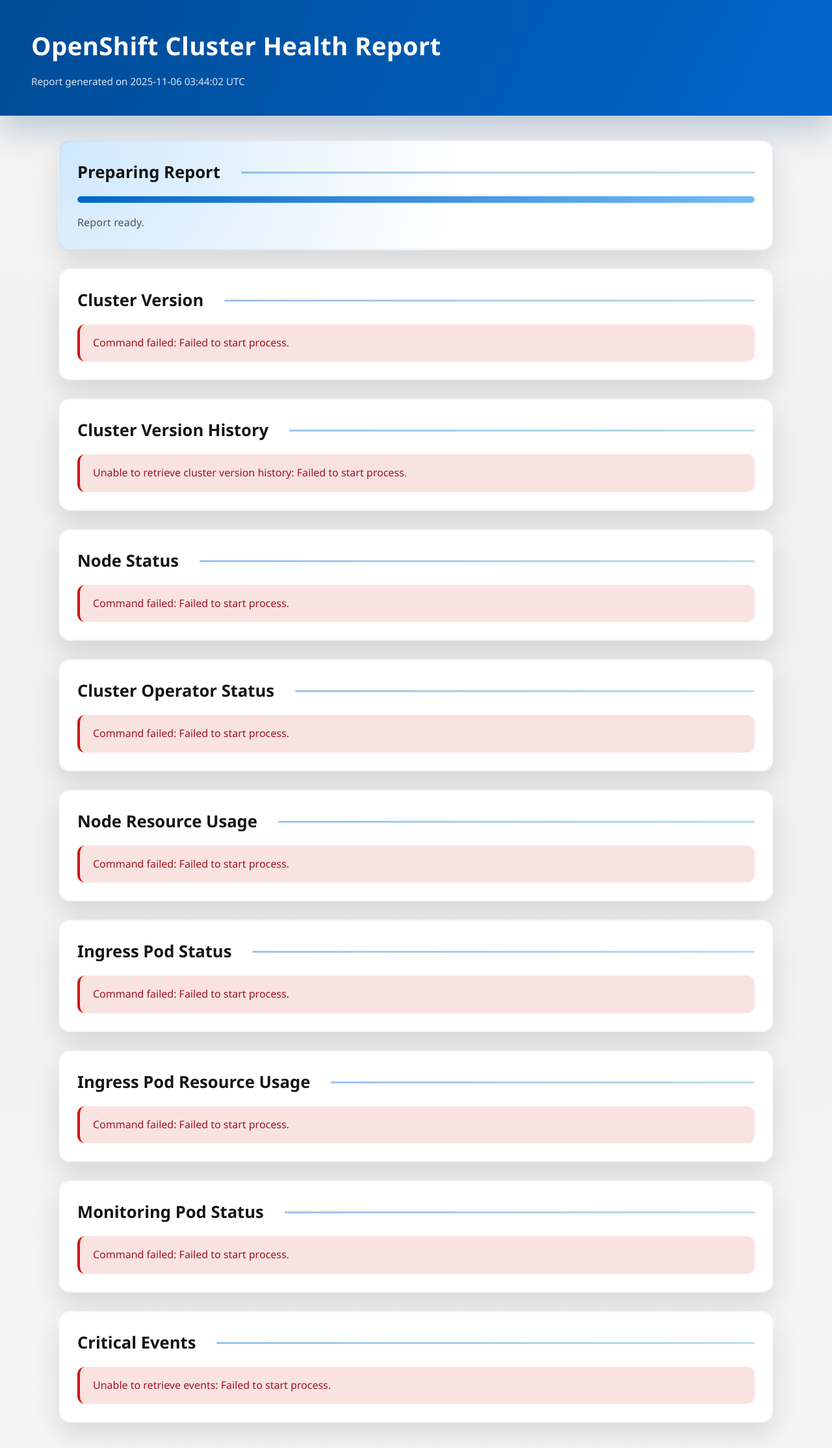
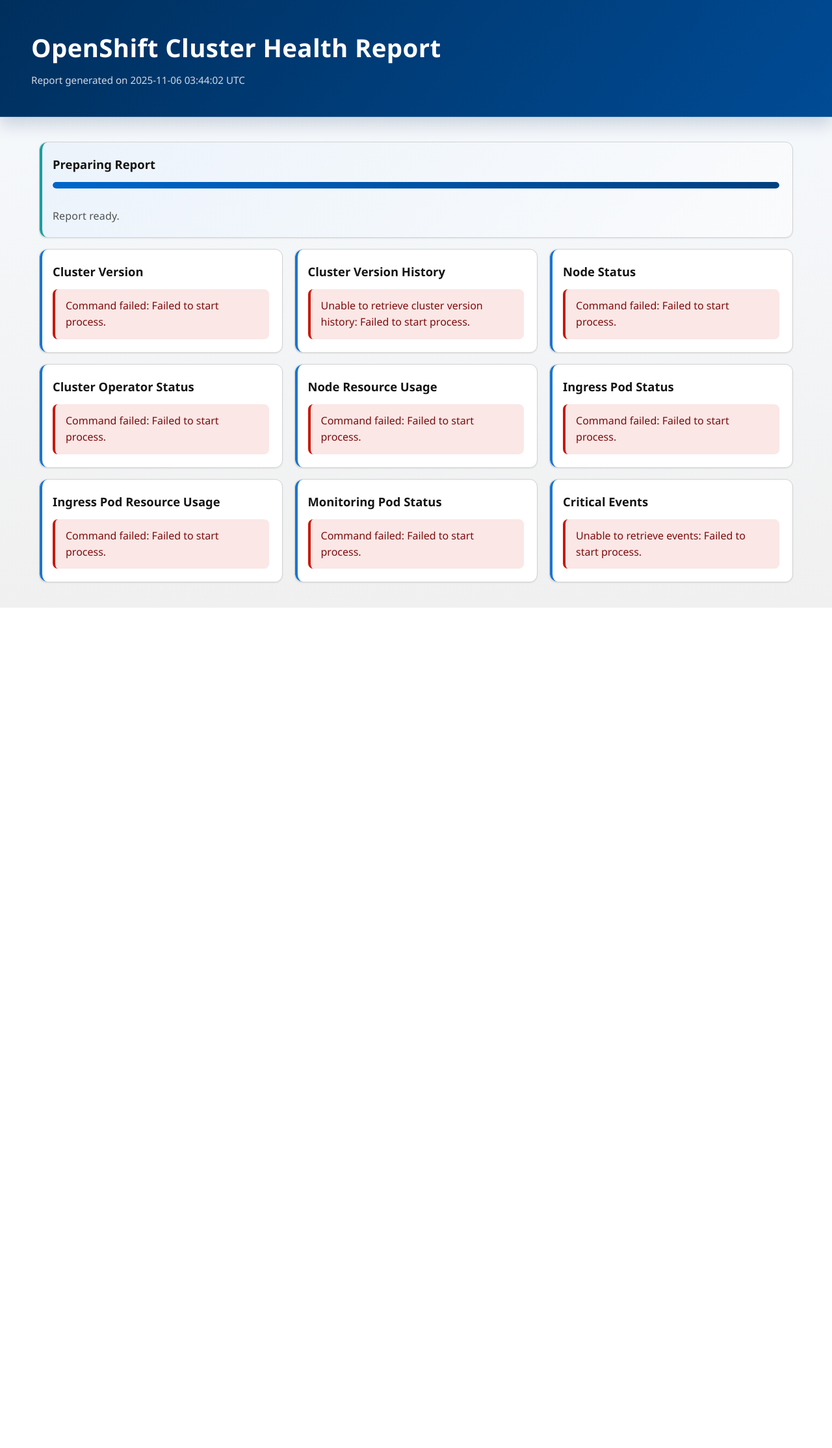
Before and after one commit to cragr/ocp-cluster-health, a PHP site: page / in a window 1280 px wide. Shown: the whole page at 65% size. After the commit the page ends 935 px from the top, so only its background shows below. Run offline with PHP 8.4, Linux system fonts and the light colour scheme.

Commit message:
Refine health report styling for OpenShift 4.20 palette

```diff
--- a/index.php
+++ b/index.php
@@ -385,29 +385,26 @@ foreach ($sectionDefinitions as $id => $definition) {
         :root {
             color-scheme: light dark;
             --osc-font-family: "Red Hat Text", "Segoe UI", system-ui, -apple-system, BlinkMacSystemFont, sans-serif;
-            --osc-line-height: 1.6;
-            --osc-color-body-bg: #f5f5f5; /* $pf-color-black-100 */
-            --osc-color-body-bg-soft: #f0f0f0; /* $pf-color-black-150 */
+            --osc-line-height: 1.55;
+            --osc-color-body-bg: #f0f0f0; /* pf-v5-theme--color--bg-subtle */
             --osc-color-surface: #ffffff;
-            --osc-color-surface-alt: #fdfdfd;
-            --osc-color-surface-border: #d2d2d2; /* $pf-color-black-200 */
-            --osc-color-text: #151515; /* $pf-color-black-900 */
-            --osc-color-text-subtle: #4f5255; /* $pf-color-black-500 */
-            --osc-color-muted: #6a6e73; /* $pf-color-black-400 */
-            --osc-color-header-start: #004b95; /* $pf-color-blue-600 */
-            --osc-color-header-end: #0066cc; /* --pf-global--primary-color--100 */
+            --osc-color-panel-border: #d2d2d2;
+            --osc-color-border-subtle: #e0e0e0;
+            --osc-color-surface-subtle: #f7f7f7;
+            --osc-color-text: #151515;
+            --osc-color-text-subtle: #4f5255;
+            --osc-color-muted: #6a6e73;
+            --osc-color-header-top: #002f5d;
+            --osc-color-header-bottom: #004b95;
             --osc-color-primary: #0066cc;
-            --osc-color-primary-soft: #73bcf7; /* $pf-color-blue-200 */
-            --osc-color-primary-muted: #bee1f4; /* $pf-color-blue-100 */
-            --osc-color-progress-bg: #def3ff; /* $pf-color-blue-50 */
-            --osc-color-accent-cyan: #009596; /* $pf-color-cyan-300 */
-            --osc-color-accent-gold: #f4c145; /* $pf-color-gold-400 */
-            --osc-color-accent-green: #3e8635; /* $pf-color-green-500 */
-            --osc-color-accent-red: #c9190b; /* $pf-color-red-100 */
-            --osc-color-card-shadow: rgba(3, 3, 3, 0.12);
-            --osc-color-card-shadow-strong: rgba(3, 3, 3, 0.18);
-            --osc-border-radius-lg: 18px;
-            --osc-border-radius-md: 12px;
+            --osc-color-primary-strong: #004080;
+            --osc-color-progress-bg: #dce9f9;
+            --osc-color-success: #3e8635;
+            --osc-color-warning: #f0ab00;
+            --osc-color-danger: #c9190b;
+            --osc-color-accent: #009596;
+            --osc-border-radius: 12px;
+            --osc-border-radius-sm: 8px;
             line-height: var(--osc-line-height);
             font-family: var(--osc-font-family);
         }
@@ -415,111 +412,109 @@ foreach ($sectionDefinitions as $id => $definition) {
         body {
             margin: 0;
             min-height: 100vh;
-            background: linear-gradient(180deg, var(--osc-color-body-bg) 0%, var(--osc-color-body-bg-soft) 45%, var(--osc-color-body-bg) 100%);
+            background: linear-gradient(180deg, rgba(0, 47, 93, 0.05) 0%, rgba(0, 75, 149, 0.04) 22%, var(--osc-color-body-bg) 100%);
             color: var(--osc-color-text);
             font-family: var(--osc-font-family);
         }
 
         body.dark-mode {
-            --osc-color-body-bg: #151515;
-            --osc-color-body-bg-soft: #1f1f1f;
-            --osc-color-surface: #1f1f1f;
-            --osc-color-surface-alt: #151515;
-            --osc-color-surface-border: #3c3f42; /* $pf-color-black-600 */
+            --osc-color-body-bg: #1f1f1f;
+            --osc-color-surface: #151515;
+            --osc-color-panel-border: #3c3f42;
+            --osc-color-border-subtle: rgba(255, 255, 255, 0.08);
+            --osc-color-surface-subtle: rgba(255, 255, 255, 0.05);
             --osc-color-text: #f5f5f5;
             --osc-color-text-subtle: #d2d2d2;
-            --osc-color-muted: #b8bbbe; /* $pf-color-black-300 */
+            --osc-color-muted: #b8bbbe;
             --osc-color-progress-bg: rgba(0, 102, 204, 0.22);
-            --osc-color-card-shadow: rgba(0, 0, 0, 0.4);
-            --osc-color-card-shadow-strong: rgba(0, 0, 0, 0.55);
+            --osc-color-header-top: #001930;
+            --osc-color-header-bottom: #003d73;
         }
 
         header {
-            padding: 2.5rem clamp(1.5rem, 4vw, 3rem);
-            background: linear-gradient(115deg, var(--osc-color-header-start), var(--osc-color-header-end));
+            padding: clamp(1.75rem, 4vw, 2.75rem) clamp(1.25rem, 5vw, 3rem);
+            background: linear-gradient(130deg, var(--osc-color-header-top), var(--osc-color-header-bottom));
             color: #fff;
-            box-shadow: 0 20px 50px rgba(0, 59, 113, 0.25);
+            border-bottom: 1px solid rgba(255, 255, 255, 0.16);
+            box-shadow: 0 12px 24px rgba(0, 47, 93, 0.18);
         }
 
         header h1 {
             margin: 0;
-            font-size: clamp(2rem, 3vw, 2.75rem);
+            font-size: clamp(1.85rem, 3vw, 2.4rem);
             font-weight: 600;
             letter-spacing: 0.01em;
         }
 
         .meta {
-            margin: 0.75rem 0 0;
+            margin: 0.5rem 0 0;
             font-size: 0.95rem;
-            color: rgba(255, 255, 255, 0.85);
+            color: rgba(255, 255, 255, 0.82);
         }
 
         main {
-            padding: clamp(1.5rem, 3vw, 3rem);
-            max-width: 1100px;
+            padding: clamp(1.25rem, 3vw, 2.5rem);
+            max-width: 1160px;
             margin: 0 auto;
             display: grid;
-            gap: 1.75rem;
+            grid-template-columns: repeat(auto-fit, minmax(320px, 1fr));
+            gap: 1.1rem;
         }
 
         .report-card {
             position: relative;
             background: var(--osc-color-surface);
-            border-radius: var(--osc-border-radius-lg);
-            padding: 1.75rem;
-            box-shadow: 0 18px 40px var(--osc-color-card-shadow);
-            border: 1px solid rgba(0, 0, 0, 0.04);
+            border-radius: var(--osc-border-radius);
+            padding: 1.25rem;
+            border: 1px solid var(--osc-color-panel-border);
+            box-shadow: 0 1px 2px rgba(3, 3, 3, 0.08);
+            display: flex;
+            flex-direction: column;
+            gap: 0.75rem;
             overflow: hidden;
-            transition: transform 0.2s ease, box-shadow 0.2s ease;
-            z-index: 0;
         }
 
-        .report-card::after {
+        body.dark-mode .report-card {
+            border-color: var(--osc-color-panel-border);
+            box-shadow: 0 1px 3px rgba(0, 0, 0, 0.45);
+        }
+
+        .report-card::before {
             content: "";
             position: absolute;
             inset: 0;
-            pointer-events: none;
             border-radius: inherit;
-            border: 1px solid rgba(0, 102, 204, 0.06);
+            border-left: 4px solid var(--osc-color-primary);
+            opacity: 0.9;
             z-index: 1;
         }
 
-        .report-card:hover {
-            transform: translateY(-2px);
-            box-shadow: 0 24px 50px var(--osc-color-card-shadow-strong);
+        .report-card > * {
+            position: relative;
+            z-index: 2;
         }
 
-        body.dark-mode .report-card {
-            border-color: rgba(255, 255, 255, 0.06);
+        .progress-card::before {
+            border-left-color: var(--osc-color-accent);
+        }
+
+        .progress-card {
+            background: linear-gradient(135deg, rgba(0, 102, 204, 0.08), rgba(0, 47, 93, 0.02)), var(--osc-color-surface);
+            grid-column: 1 / -1;
         }
 
         .section-header {
             display: flex;
-            align-items: center;
+            align-items: baseline;
             justify-content: space-between;
-            gap: 1rem;
-            margin-bottom: 1rem;
-            position: relative;
-        }
-
-        .section-header::after {
-            content: "";
-            flex: 1 1 auto;
-            height: 3px;
-            margin-left: 1rem;
-            border-radius: 999px;
-            background: linear-gradient(90deg, rgba(0, 102, 204, 0.55), rgba(0, 149, 150, 0.4));
-            opacity: 0.7;
+            gap: 0.75rem;
         }
 
         .section-header h2 {
             margin: 0;
-            font-size: clamp(1.25rem, 2vw, 1.6rem);
+            font-size: 1.15rem;
+            font-weight: 600;
             color: var(--osc-color-text);
-        }
-
-        .progress-card {
-            background: radial-gradient(circle at top left, rgba(115, 188, 247, 0.35), transparent 55%), var(--osc-color-surface);
         }
 
         .progress {
@@ -541,9 +536,24 @@ foreach ($sectionDefinitions as $id => $definition) {
         .progress-bar {
             height: 100%;
             width: 0;
-            background: linear-gradient(90deg, var(--osc-color-primary), var(--osc-color-primary-soft));
+            background: linear-gradient(90deg, var(--osc-color-primary), var(--osc-color-primary-strong));
             border-radius: inherit;
             transition: width 0.4s ease;
+        }
+
+        .loading {
+            position: relative;
+        }
+
+        .loading::after {
+            content: "";
+            position: absolute;
+            inset: 0;
+            border-radius: inherit;
+            background: linear-gradient(120deg, rgba(0, 102, 204, 0.08), rgba(0, 75, 149, 0.05));
+            opacity: 0.6;
+            pointer-events: none;
+            z-index: 0;
         }
 
         .loading .loader {
@@ -552,59 +562,54 @@ foreach ($sectionDefinitions as $id => $definition) {
             gap: 1rem;
             color: var(--osc-color-muted);
             font-size: 0.95rem;
+            position: relative;
+            z-index: 1;
         }
 
         .loading .loader p {
             margin: 0;
-        }
-
-        .loading::before {
-            content: "";
-            position: absolute;
-            inset: 0;
-            border-radius: inherit;
-            background: linear-gradient(120deg, rgba(0, 102, 204, 0.08), rgba(0, 149, 150, 0.04));
-            opacity: 0.55;
-            pointer-events: none;
-            z-index: 0;
+            position: relative;
+            z-index: 1;
         }
 
         .spinner {
             width: 1.5rem;
             height: 1.5rem;
-            border: 3px solid rgba(0, 102, 204, 0.18);
+            border: 3px solid rgba(0, 102, 204, 0.15);
             border-top-color: var(--osc-color-primary);
             border-radius: 50%;
             animation: spin 0.8s linear infinite;
+            position: relative;
+            z-index: 1;
         }
 
         body.dark-mode .spinner {
-            border-color: rgba(115, 188, 247, 0.25);
-            border-top-color: var(--osc-color-primary-soft);
+            border-color: rgba(0, 102, 204, 0.35);
+            border-top-color: var(--osc-color-primary);
         }
 
         .code-block {
             overflow-x: auto;
-            background: var(--osc-color-surface-alt);
-            border-radius: var(--osc-border-radius-md);
+            background: var(--osc-color-surface-subtle);
+            border-radius: var(--osc-border-radius-sm);
             padding: 1rem 1.25rem;
             font-size: 0.9rem;
             font-family: "Red Hat Mono", "SFMono-Regular", Menlo, Monaco, Consolas, "Liberation Mono", "Courier New", monospace;
             color: var(--osc-color-text);
-            border: 1px solid var(--osc-color-surface-border);
+            border: 1px solid var(--osc-color-border-subtle);
         }
 
         body.dark-mode .code-block {
             background: rgba(0, 0, 0, 0.35);
-            border-color: rgba(255, 255, 255, 0.08);
+            border-color: rgba(255, 255, 255, 0.12);
         }
 
         .error {
-            background: rgba(201, 25, 11, 0.12);
-            border-left: 4px solid var(--osc-color-accent-red);
-            border-radius: var(--osc-border-radius-md);
-            padding: 1rem 1.25rem;
-            color: #a11224;
+            background: rgba(201, 25, 11, 0.1);
+            border-left: 4px solid var(--osc-color-danger);
+            border-radius: var(--osc-border-radius-sm);
+            padding: 0.85rem 1rem;
+            color: #7d0c0c;
             font-weight: 500;
         }
 
```
Also changed, not shown: other parts of index.php (+26 -18 lines).
